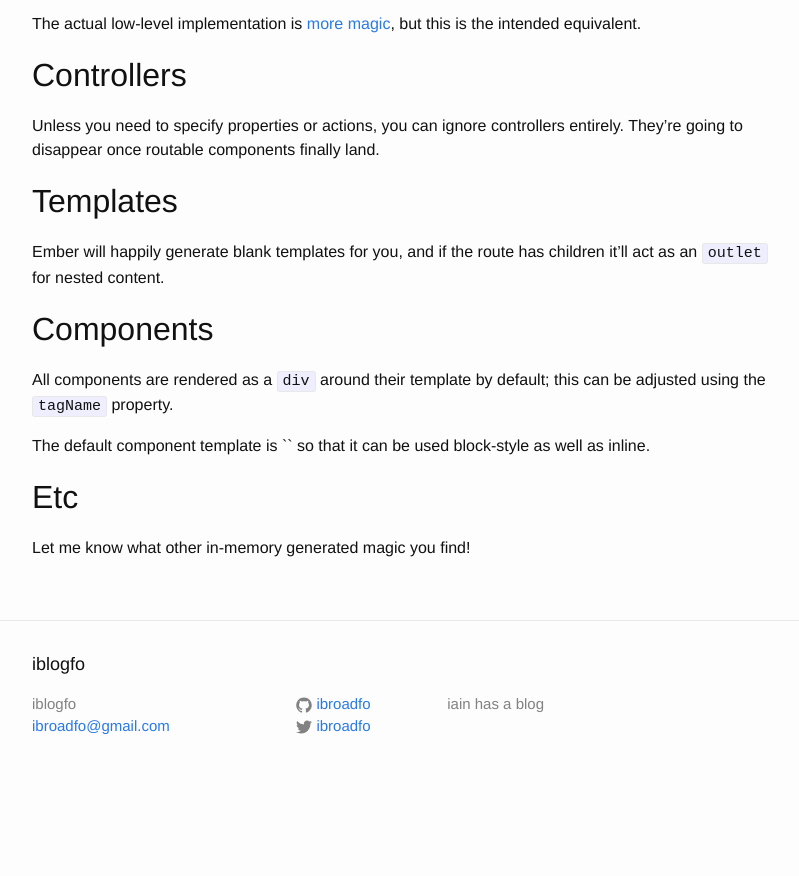
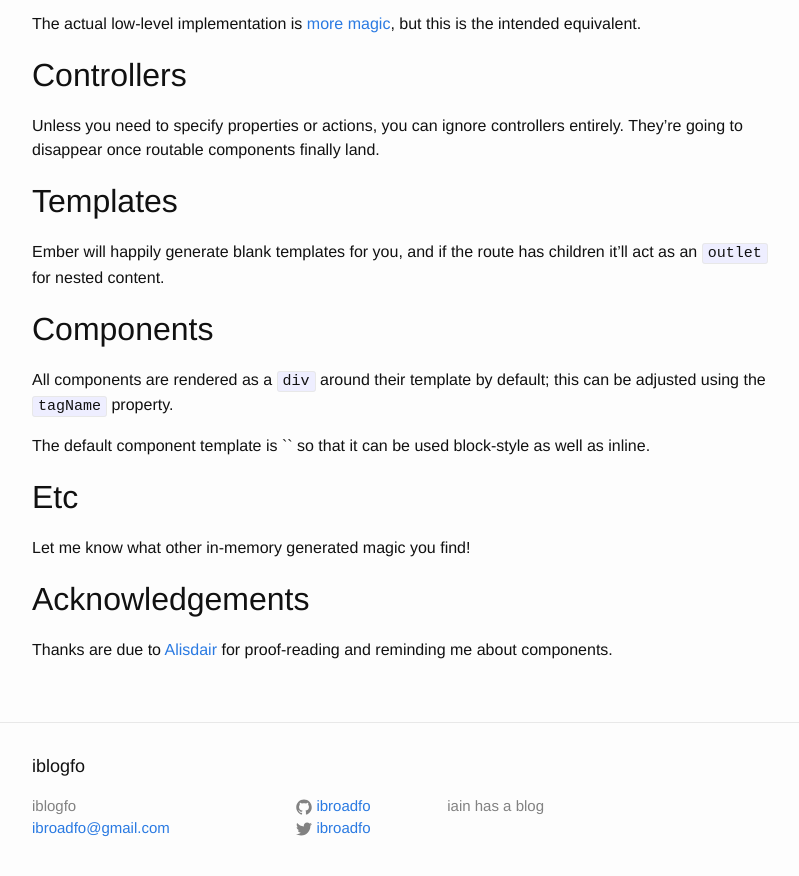
Before and after one commit to ibroadfo/ibroadfo.github.io, a Jekyll site: the page built from _posts/2016-05-07-what-does-ember-actually-generate.markdown, in a window 1280 px wide and 900 px high, scrolled down 1286 px. Shown: the top 876 px of the window, without its empty margins (238-1037 px from the left). Built offline with Jekyll 4.4.1, drawn with Linux system fonts in a browser that asks for light colours; before the commit the page ends 2084 px from its top, so only the background shows below that.

Commit message:
add Acknowledgements

```diff
--- a/_posts/2016-05-07-what-does-ember-actually-generate.markdown
+++ b/_posts/2016-05-07-what-does-ember-actually-generate.markdown
@@ -68,3 +68,7 @@ The default component template is `{{yield}}` so that it can be used block-style
 ## Etc
 
 Let me know what other in-memory generated magic you find!
+
+## Acknowledgements
+
+Thanks are due to [Alisdair](https://twitter.com/alisdair) for proof-reading and reminding me about components.
```
